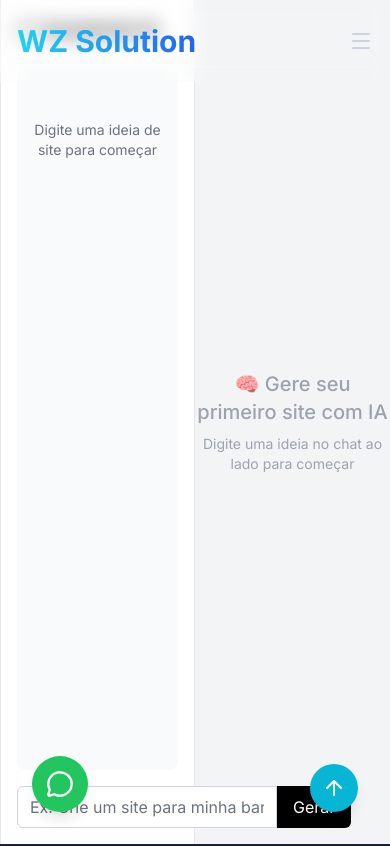
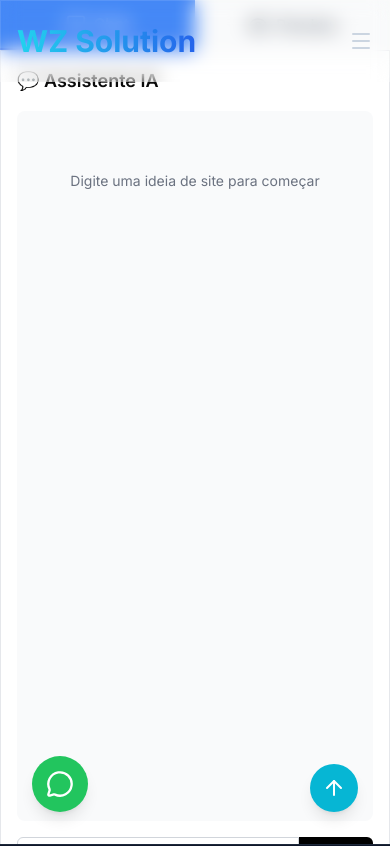
Before and after one commit to yagogouvea/wzsolution, a Next.js app: page /claude in a window 390 px wide. Shown: the top 846 px of the page. Built offline with nearby package versions, Linux system fonts and the light colour scheme.

Commit message:
Fix: Corrigir todos os erros de TypeScript no frontend - Build funcionando

```diff
--- a/src/app/ia-criador-site-v2/page.tsx
+++ b/src/app/ia-criador-site-v2/page.tsx
@@ -396,7 +396,7 @@
 
       <div className="max-w-4xl mx-auto px-4 sm:px-6 lg:px-8 py-8">
         {/* Chat Interface */}
-        <div className="glass rounded-2xl h-[700px] flex flex-col">
+        <div className="glass rounded-2xl h-[calc(100vh-180px)] sm:h-[700px] flex flex-col">
           {/* Messages */}
           <div className="flex-1 overflow-y-auto p-6 space-y-4">
             <AnimatePresence>
--- a/src/app/ia-criador-site-v3/page.tsx
+++ b/src/app/ia-criador-site-v3/page.tsx
@@ -496,7 +496,7 @@
 
       <div className="max-w-4xl mx-auto px-4 sm:px-6 lg:px-8 py-8">
         {/* Chat Interface */}
-        <div className="glass rounded-2xl h-[700px] flex flex-col">
+        <div className="glass rounded-2xl h-[calc(100vh-180px)] sm:h-[700px] flex flex-col">
           {/* Messages */}
           <div className="flex-1 overflow-y-auto p-6 space-y-4">
             <AnimatePresence>
--- a/src/app/ia-criador-site/page.tsx
+++ b/src/app/ia-criador-site/page.tsx
@@ -6,7 +6,7 @@
 import React, { useState, useEffect, useRef, Suspense } from 'react';
 import { motion, AnimatePresence } from 'framer-motion';
 import { useSearchParams, useRouter } from 'next/navigation';
-import { Send, Bot, User, ArrowLeft, Globe, CheckCircle, Image as ImageIcon, Loader2 } from 'lucide-react';
+import { Send, Bot, User, ArrowLeft, Globe, CheckCircle, Image as ImageIcon, Loader2, MessageSquare, Eye } from 'lucide-react';
 import Link from 'next/link';
 
 interface SiteMessage {
@@ -45,6 +45,8 @@
   });
   const [showLeadForm, setShowLeadForm] = useState(false);
   const [leadFormData, setLeadFormData] = useState({ name: '', email: '', phone: '', company: '' });
+  // ✅ Estado para alternar entre Chat e Preview em mobile
+  const [mobileView, setMobileView] = useState<'chat' | 'preview'>('chat');
 
   const messagesEndRef = useRef<HTMLDivElement>(null);
 
@@ -311,10 +313,36 @@
         </div>
       </div>
 
-      <div className="max-w-7xl mx-auto px-4 sm:px-6 lg:px-8 py-8">
+      <div className="max-w-7xl mx-auto px-4 sm:px-6 lg:px-8 py-4 sm:py-8">
+        {/* ✅ Mobile: Tabs para alternar entre Chat e Preview */}
+        <div className="lg:hidden mb-4 flex bg-slate-800/50 rounded-xl p-1 backdrop-blur-sm">
+          <button
+            onClick={() => setMobileView('chat')}
+            className={`flex-1 px-4 py-2.5 rounded-lg flex items-center justify-center space-x-2 transition-all ${
+              mobileView === 'chat'
+                ? 'bg-blue-500 text-white shadow-lg'
+                : 'text-slate-300 hover:text-white'
+            }`}
+          >
+            <MessageSquare className="w-5 h-5" />
+            <span className="font-medium">Chat</span>
+          </button>
+          <button
+            onClick={() => setMobileView('preview')}
+            className={`flex-1 px-4 py-2.5 rounded-lg flex items-center justify-center space-x-2 transition-all ${
+              mobileView === 'preview'
+                ? 'bg-blue-500 text-white shadow-lg'
+                : 'text-slate-300 hover:text-white'
+            }`}
+          >
+            <Eye className="w-5 h-5" />
+            <span className="font-medium">Preview</span>
+          </button>
+        </div>
+
         <div className="grid lg:grid-cols-3 gap-8">
           {/* Chat Area */}
-          <div className="lg:col-span-2">
+          <div className={`lg:col-span-2 ${mobileView === 'chat' ? 'block' : 'hidden lg:block'}`}>
             {/* Progress Bar */}
             <div className="mb-6">
               <div className="flex items-center justify-between mb-3">
@@ -354,7 +382,7 @@
             </div>
 
             {/* Chat Interface */}
-            <div className="glass rounded-2xl h-[600px] flex flex-col">
+            <div className="glass rounded-2xl h-[calc(100vh-280px)] sm:h-[600px] flex flex-col">
               {/* Messages */}
               <div className="flex-1 overflow-y-auto p-6 space-y-4">
                 <AnimatePresence>
@@ -461,8 +489,8 @@
             </div>
           </div>
 
-          {/* Project Info Panel */}
-          <div className="space-y-6">
+          {/* Project Info Panel / Preview */}
+          <div className={`space-y-6 ${mobileView === 'preview' ? 'block' : 'hidden lg:block'}`}>
             {/* Project Summary */}
             <div className="glass rounded-2xl p-6">
               <h3 className="text-lg font-bold text-white mb-4 flex items-center">
--- a/src/app/ia-criador/page.tsx
+++ b/src/app/ia-criador/page.tsx
@@ -6,7 +6,7 @@
 import { useState, useEffect, useRef, Suspense } from 'react';
 import { motion, AnimatePresence } from 'framer-motion';
 import { useSearchParams } from 'next/navigation';
-import { Send, Bot, User, ArrowLeft, Download, Calendar, MessageSquare, Loader2 } from 'lucide-react';
+import { Send, Bot, User, ArrowLeft, Download, Calendar, MessageSquare, Loader2, Eye } from 'lucide-react';
 import Link from 'next/link';
 
 interface Message {
@@ -29,6 +29,8 @@
   const [messages, setMessages] = useState<Message[]>([]);
   const [inputValue, setInputValue] = useState('');
   const [isTyping, setIsTyping] = useState(false);
+  // ✅ Estado para alternar entre Chat e Preview em mobile
+  const [mobileView, setMobileView] = useState<'chat' | 'preview'>('chat');
   const [projectState, setProjectState] = useState<ProjectState>({
     type: '',
     initialIdea: '',
@@ -322,11 +324,37 @@
         </div>
       </div>
 
-      <div className="max-w-6xl mx-auto px-4 sm:px-6 lg:px-8 py-8">
+      <div className="max-w-6xl mx-auto px-4 sm:px-6 lg:px-8 py-4 sm:py-8">
+        {/* ✅ Mobile: Tabs para alternar entre Chat e Preview */}
+        <div className="lg:hidden mb-4 flex bg-slate-800/50 rounded-xl p-1 backdrop-blur-sm">
+          <button
+            onClick={() => setMobileView('chat')}
+            className={`flex-1 px-4 py-2.5 rounded-lg flex items-center justify-center space-x-2 transition-all ${
+              mobileView === 'chat'
+                ? 'bg-blue-500 text-white shadow-lg'
+                : 'text-slate-300 hover:text-white'
+            }`}
+          >
+            <MessageSquare className="w-5 h-5" />
+            <span className="font-medium">Chat</span>
+          </button>
+          <button
+            onClick={() => setMobileView('preview')}
+            className={`flex-1 px-4 py-2.5 rounded-lg flex items-center justify-center space-x-2 transition-all ${
+              mobileView === 'preview'
+                ? 'bg-blue-500 text-white shadow-lg'
+                : 'text-slate-300 hover:text-white'
+            }`}
+          >
+            <Eye className="w-5 h-5" />
+            <span className="font-medium">Preview</span>
+          </button>
+        </div>
+
         <div className="grid lg:grid-cols-3 gap-8">
           {/* Chat Area */}
-          <div className="lg:col-span-2">
-            <div className="glass rounded-2xl h-[600px] flex flex-col">
+          <div className={`lg:col-span-2 ${mobileView === 'chat' ? 'block' : 'hidden lg:block'}`}>
+            <div className="glass rounded-2xl h-[calc(100vh-280px)] sm:h-[600px] flex flex-col">
               {/* Messages */}
               <div className="flex-1 overflow-y-auto p-6 space-y-4">
                 <AnimatePresence>
@@ -412,7 +440,7 @@
           </div>
 
           {/* Project Preview */}
-          <div className="space-y-6">
+          <div className={`space-y-6 ${mobileView === 'preview' ? 'block' : 'hidden lg:block'}`}>
             {/* Project Info */}
             <div className="glass rounded-2xl p-6">
               <h3 className="text-lg font-bold text-white mb-4">Seu Projeto</h3>
--- a/src/components/LayoutSplitView.tsx
+++ b/src/components/LayoutSplitView.tsx
@@ -1,8 +1,52 @@
+'use client';
+
+import { useState } from 'react';
+import { MessageSquare, Eye } from 'lucide-react';
+
 export default function LayoutSplitView({ left, right, children }: any) {
+  const [activeTab, setActiveTab] = useState<'chat' | 'preview'>('chat');
+
   return (
-    <div className="grid grid-cols-2 h-screen">
-      <div className="border-r border-gray-200 bg-white relative">{left}</div>
-      <div className="bg-gray-50">{right}</div>
+    <div className="h-screen flex flex-col">
+      {/* ✅ Mobile: Tabs para alternar entre Chat e Preview */}
+      <div className="lg:hidden flex border-b border-gray-200 bg-white">
+        <button
+          onClick={() => setActiveTab('chat')}
+          className={`flex-1 px-4 py-3 flex items-center justify-center space-x-2 transition-colors ${
+            activeTab === 'chat'
+              ? 'bg-blue-500 text-white border-b-2 border-blue-600'
+              : 'bg-gray-50 text-gray-600 hover:bg-gray-100'
+          }`}
+        >
+          <MessageSquare className="w-5 h-5" />
+          <span className="font-medium">Chat</span>
+        </button>
+        <button
+          onClick={() => setActiveTab('preview')}
+          className={`flex-1 px-4 py-3 flex items-center justify-center space-x-2 transition-colors ${
+            activeTab === 'preview'
+              ? 'bg-blue-500 text-white border-b-2 border-blue-600'
+              : 'bg-gray-50 text-gray-600 hover:bg-gray-100'
+          }`}
+        >
+          <Eye className="w-5 h-5" />
+          <span className="font-medium">Preview</span>
+        </button>
+      </div>
+
+      {/* ✅ Desktop: Grid lado a lado | Mobile: Mostrar apenas aba ativa */}
+      <div className="lg:grid lg:grid-cols-2 flex-1 overflow-hidden">
+        <div className={`border-r border-gray-200 bg-white relative overflow-auto ${
+          activeTab === 'chat' ? 'block' : 'hidden'
+        } lg:block`}>
+          {left}
+        </div>
+        <div className={`bg-gray-50 overflow-auto ${
+          activeTab === 'preview' ? 'block' : 'hidden'
+        } lg:block`}>
+          {right}
+        </div>
+      </div>
       {children}
     </div>
   );
```
